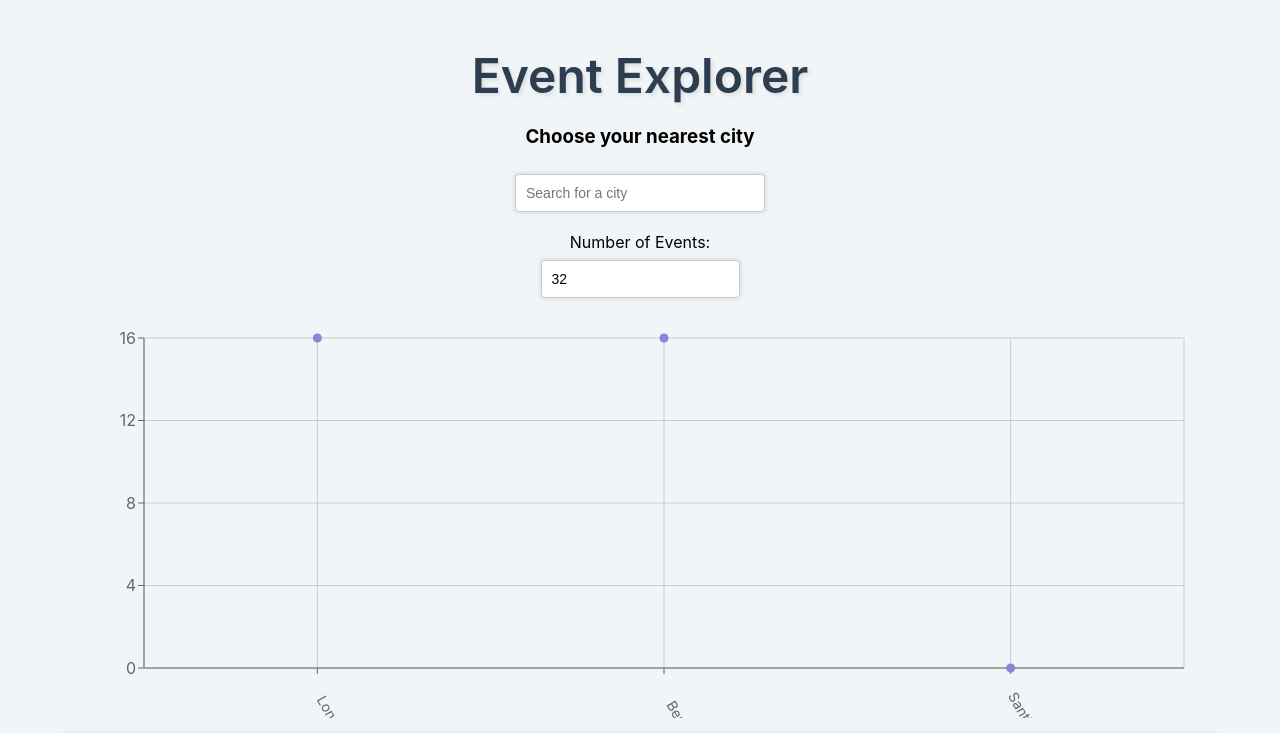
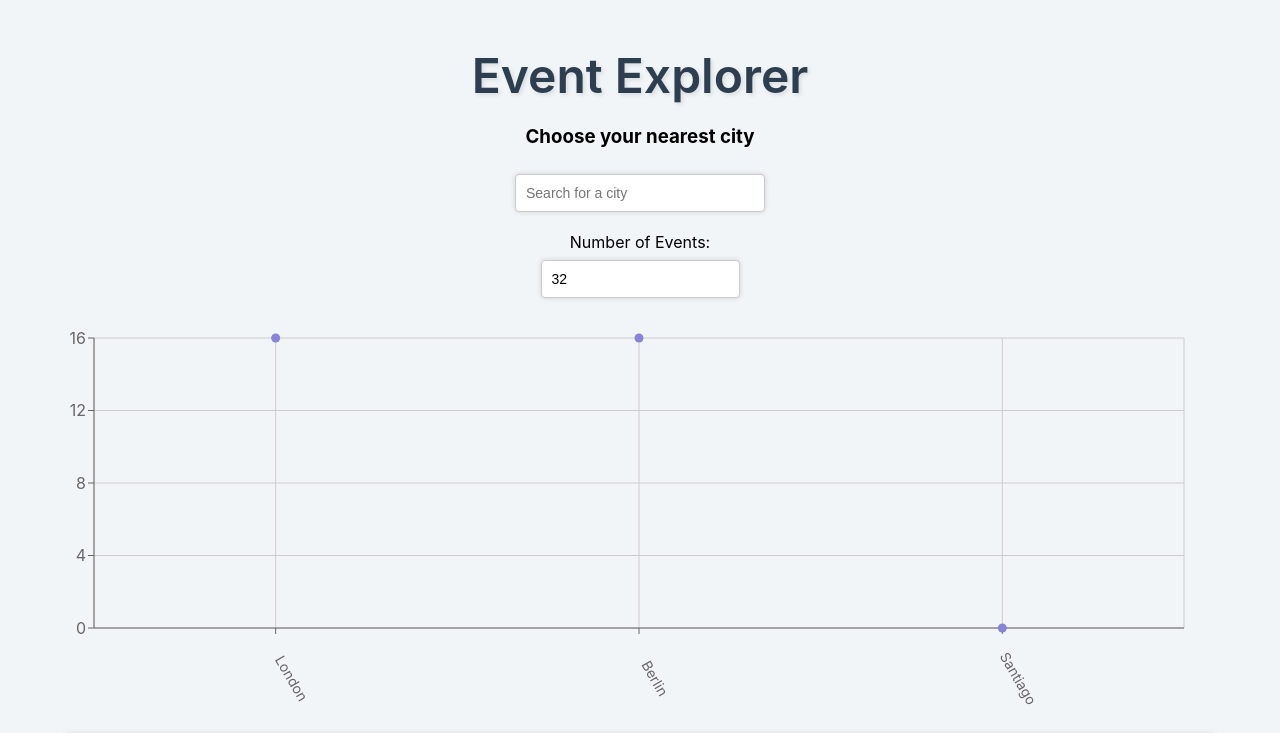
Before and after one commit to codestun/event-explorer, a React (Create React App) app: page / in a window 1280 px wide. Shown: the top 733 px of the page. Built offline with nearby package versions, Linux system fonts and the light colour scheme; what atatus-spa would draw is missing.

Commit message:
Adjust chart margins for better layout

```diff
--- a/src/components/CityEventsChart.js
+++ b/src/components/CityEventsChart.js
@@ -29,8 +29,8 @@ const CityEventsChart = ({ allLocations, events }) => {
         margin={{
           top: 20,
           right: 20,
-          bottom: 20,
-          left: 20,
+          bottom: 60,
+          left: -30,
         }}
       >
         <CartesianGrid />
```
